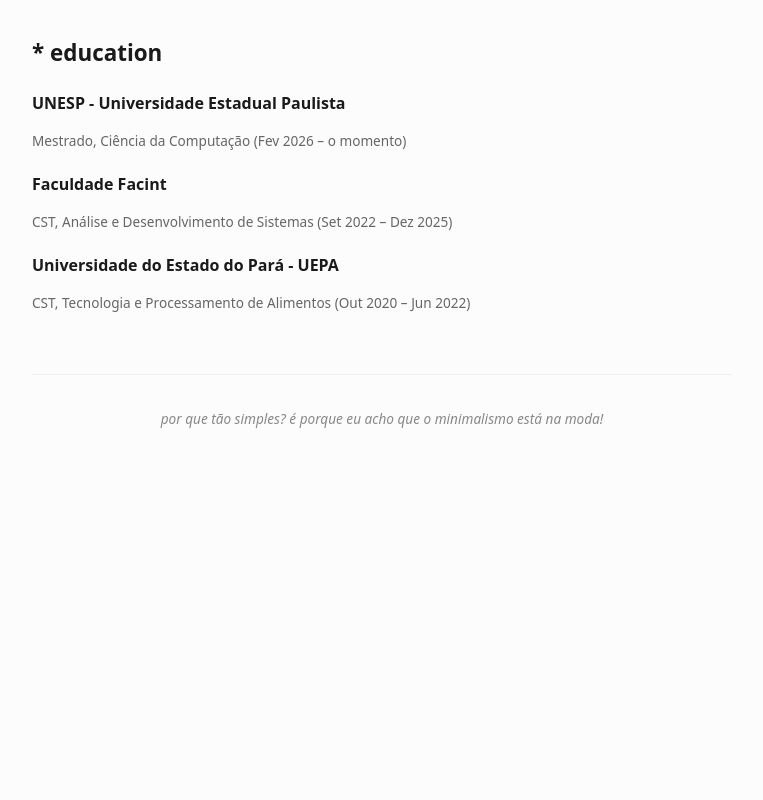
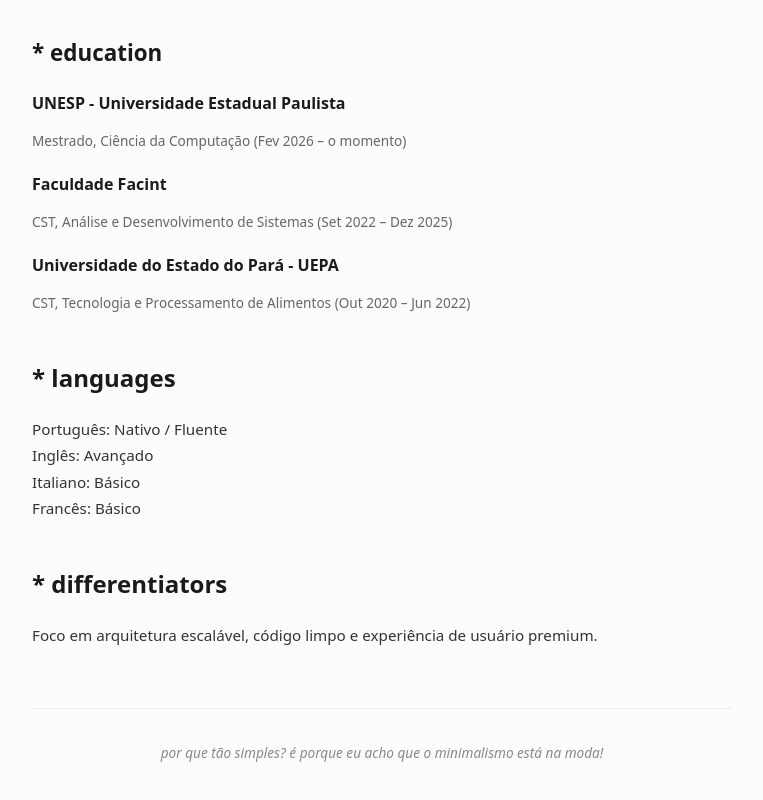
Before and after one commit to GabrielBaiano/gabrielgama.dev, a website: page index.html in a window 1280 px wide. Shown: the part 1315-2115 px from the top of the page, without its empty margins (258-1021 px from the left). Before the commit the page ends 1785 px from the top, so only its background shows below. Drawn offline with Linux system fonts and the light colour scheme.

Commit message:
feat: add languages proficiency and differentiators section

```diff
--- a/index.html
+++ b/index.html
@@ -157,6 +157,22 @@
             </div>
         </div>
 
+        <div class="languages-section" style="margin-top: 45px;">
+            <h2 data-i18n="section-languages">* languages</h2>
+            <div class="info" style="font-size: 0.95em; color: #333;">
+                <p data-i18n="lang-pt">Português: Nativo / Fluente</p>
+                <p data-i18n="lang-en">Inglês: Avançado</p>
+                <p data-i18n="lang-it">Italiano: Básico</p>
+                <p data-i18n="lang-fr">Francês: Básico</p>
+            </div>
+        </div>
+
+        <div class="differentiators-section" style="margin-top: 45px;">
+            <h2 data-i18n="section-differentiators">* differentiators</h2>
+            <p style="font-size: 0.95em; color: #333;" data-i18n="diff-desc">Foco em arquitetura escalável, código limpo
+                e experiência de usuário premium.</p>
+        </div>
+
         <div class="disclaimer">
             <p data-i18n="disclaimer-home">por que tão simples? é porque eu acho que o minimalismo está na moda!</p>
         </div>
--- a/js/translations.js
+++ b/js/translations.js
@@ -38,7 +38,15 @@ const translations = {
         "cv-summary-text": "Desenvolvedor Front-End com mais de 4 anos de experiência atuando em ambientes corporativos e projetos freelance. Especialista em criar interfaces modernas, responsivas e orientadas ao cliente, com sólido conhecimento em React, Next.js, TypeScript e ecossistema mobile.",
         "cv-experience": "Experiência Profissional",
         "cv-education": "Educação",
-        "cv-print": "IMPRIMIR / SALVAR PDF"
+        "cv-print": "IMPRIMIR / SALVAR PDF",
+        "section-languages": "* languages",
+        "lang-pt": "Português: Nativo / Fluente",
+        "lang-en": "Inglês: Avançado",
+        "lang-it": "Italiano: Básico",
+        "lang-fr": "Francês: Básico",
+        "section-differentiators": "* differentiators",
+        "diff-desc": "Foco em arquitetura escalável, código limpo e experiência de usuário premium.",
+        "cv-languages": "Idiomas"
     },
     en: {
         "nav-portfolio": "portfolio",
@@ -79,6 +87,14 @@ const translations = {
         "cv-summary-text": "Front-End Developer with over 4 years of experience in corporate environments and freelance projects. Specialist in creating modern, responsive, and client-oriented interfaces, with solid knowledge in React, Next.js, TypeScript, and the mobile ecosystem.",
         "cv-experience": "Professional Experience",
         "cv-education": "Education",
-        "cv-print": "PRINT / SAVE PDF"
+        "cv-print": "PRINT / SAVE PDF",
+        "section-languages": "* languages",
+        "lang-pt": "Portuguese: Native / Fluent",
+        "lang-en": "English: Advanced",
+        "lang-it": "Italiano: Basic",
+        "lang-fr": "French: Basic",
+        "section-differentiators": "* differentiators",
+        "diff-desc": "Focus on scalable architecture, clean code, and premium user experience.",
+        "cv-languages": "Languages"
     }
 };
```
Also changed, not shown: pages/cv.html (+10 -0 lines).
